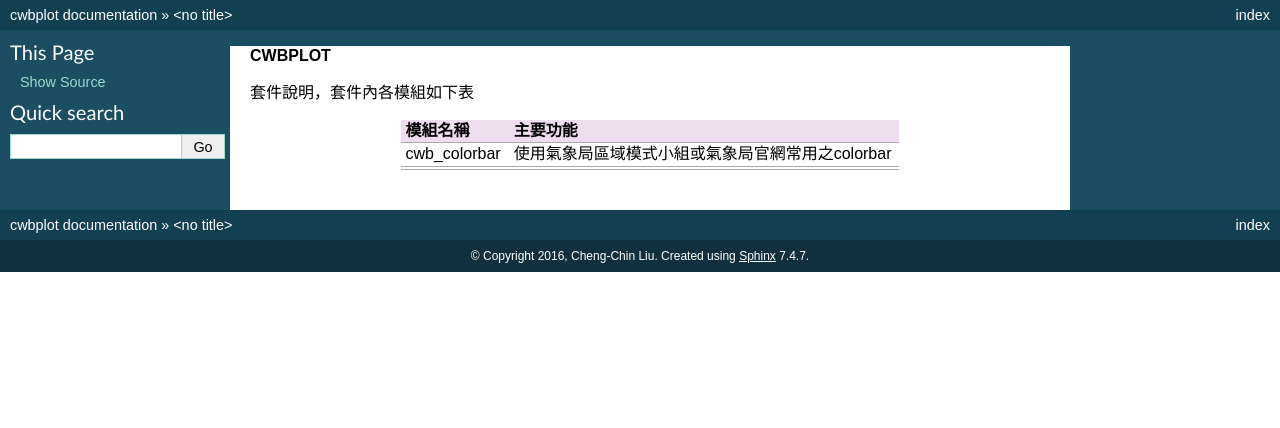
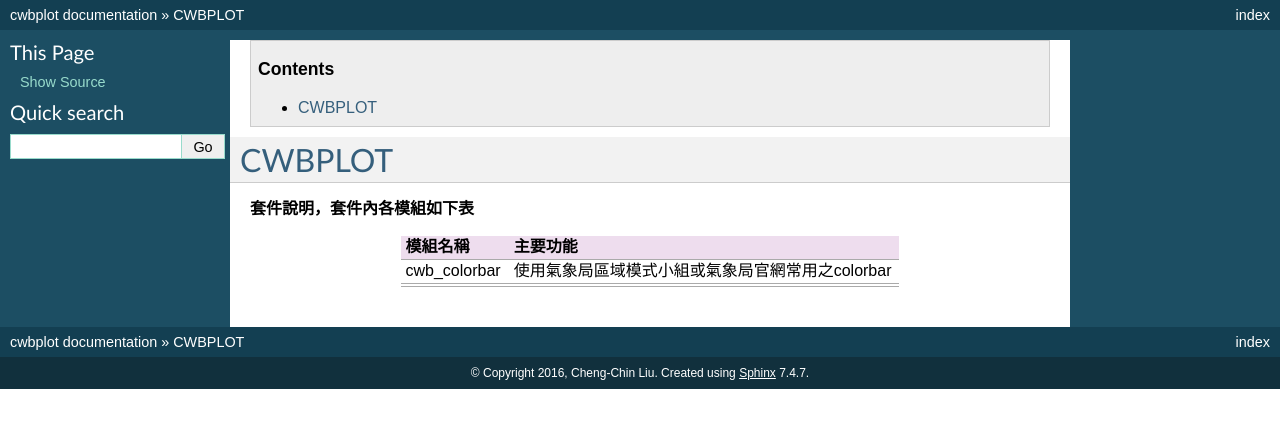
Before and after one commit to Liu-CWB/cwbplot_test, a Sphinx documentation site: the page built from docs/index.rst, in a window 1280 px wide. Shown: the top 428 px of the page. Built offline with Sphinx 7.4.7, drawn with Linux system fonts in a browser that asks for light colours.

Commit message:
Update index.rst

```diff
--- a/docs/index.rst
+++ b/docs/index.rst
@@ -1,10 +1,11 @@
 .. contents::
    :depth: 3
 ..
+=====
+CWBPLOT
+=====
 
-**CWBPLOT**
-
-套件說明，套件內各模組如下表
+**套件說明，套件內各模組如下表**
 
 +-------------+--------------------------------------------------------+
 | **模組名稱**| **主要功能**                                           |
```
